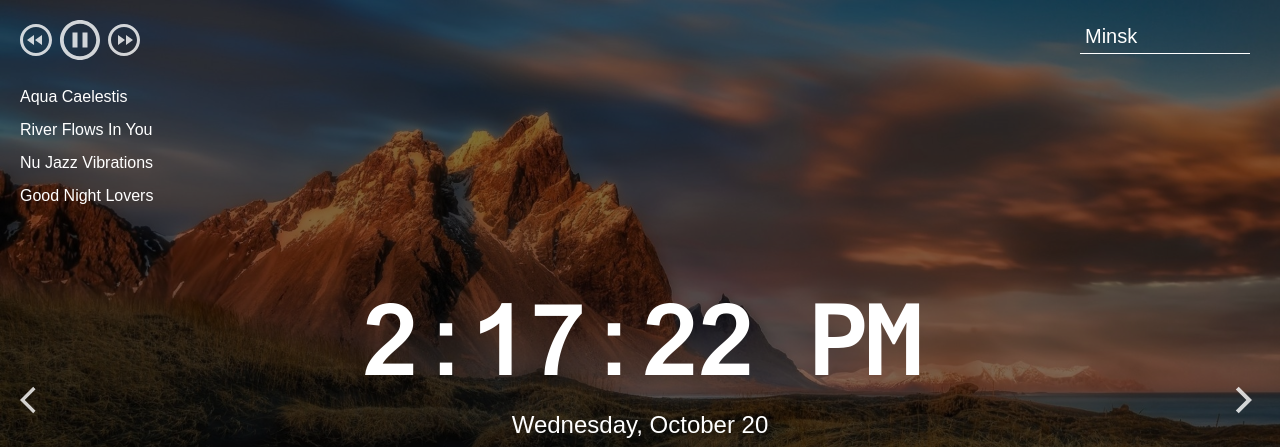
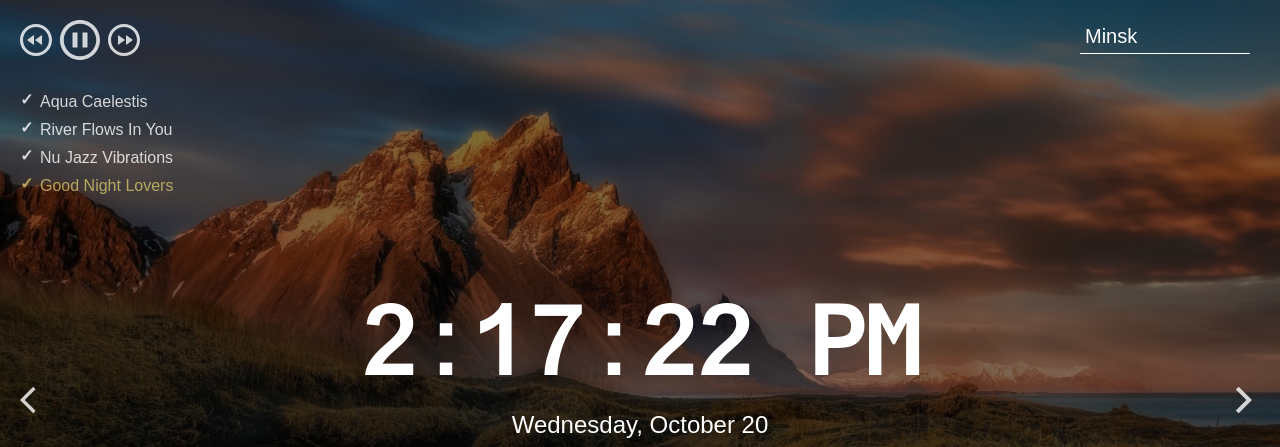
Before and after one commit to grinch-ira/grinch-ira-JSFE2021Q3, a plain HTML site: page momentum/index.html in a window 1280 px wide. Both pictures are taken after a click on the button 36 px from the left and 40 px from the top of the page. Shown: the top 447 px of the page. Drawn offline with Linux system fonts and the light colour scheme; no server answers.

Commit message:
feat: add color playing audio

```diff
--- a/momentum/css/style.css
+++ b/momentum/css/style.css
@@ -37,15 +37,14 @@ body {
   justify-content: space-between;
   width: 120px;
   margin-bottom: 28px;
+  color: #d4c36c;
 }
 
 .play-list {
   text-align: left;
 }
-.play-list li{
-  list-style: none;
-  padding-bottom: 15px;
-}
+
+
 .play-item {
   position: relative;
   padding: 5px;
--- a/momentum/index.html
+++ b/momentum/index.html
@@ -17,10 +17,13 @@
         <button class="play-next player-icon"></button>
       </div>
       <ul class="play-list">
-        <li><audio class="audio" src="../momentum/audio/1.mp3"></audio>Aqua Caelestis</li>
-        <li><audio src="../momentum/audio/2.mp3"></audio>River Flows In You</li>
-        <li><audio src="../momentum/audio/3.mp3"></audio> Nu Jazz Vibrations</li>
-        <li><audio src="../momentum/audio/4.mp3"></audio>Good Night Lovers</li>
+        <li class = 'audio-title play-item'><audio class="audio" src="../momentum/audio/Aqua Caelestis.mp3"></audio>Aqua Caelestis</li>
+        <!-- <li class = 'audio-title'><audio src="../momentum/audio/River Flows In You.mp3"></audio>River Flows In You</li>
+        <li class = 'audio-title'><audio src="../momentum/audio/Nu Jazz Vibrations.mp3"></audio> Nu Jazz Vibrations</li>
+        <li class = 'audio-title'><audio src="../momentum/audio/Good Night Lovers.mp3"></audio>Good Night Lovers</li> -->
+        <li class = 'audio-title1  play-item'>River Flows In You</li>
+        <li class = 'audio-title2  play-item'>Nu Jazz Vibrations</li>
+        <li class = 'audio-title3  play-item'>Good Night Lovers</li>
       </ul>
     </div>
     <div class="weather">
--- a/momentum/script.js
+++ b/momentum/script.js
@@ -162,19 +162,49 @@ const playBtn = document.querySelector('.play')
 const prevBtn = document.querySelector('.play-prev')
 const nextBtn = document.querySelector('.play-next')
 const audio = document.querySelector('.audio')
+const title = document.querySelector('.audio-title')
+const title1 = document.querySelector('.audio-title1')
+const title2 = document.querySelector('.audio-title2')
+const title3 = document.querySelector('.audio-title3')
 
-const songs = ['1', '2', '3','4'];
+const songs = ['Aqua Caelestis', 'River Flows In You', 'Nu Jazz Vibrations','Good Night Lovers'];
 let songIndex = 0;
 
+
 function loadSong(song){
-  audio.src = `../momentum/audio/${song}.mp3`
+  audio.src = `../momentum/audio/${song}.mp3`;
+  console.log(songIndex)
 }
 loadSong(songs[songIndex])
 
+
 function playSong(){
+  title.style.color = '#d4c36c'
   audio.currentTime = 0;
   playBtn.classList.add('pause')
   audio.play()
+  if(songIndex==1){
+    title.style.color = '#fff'
+    title1.style.color = "#d4c36c";
+  }
+  else if(songIndex==2){
+    title.style.color = '#fff'
+    title1.style.color = "#fff";
+    title2.style.color = '#d4c36c'
+  }
+  else if(songIndex==3){
+    title.style.color = '#fff'
+    title1.style.color = "#fff";
+    title2.style.color = '#fff'
+    title3.style.color = '#d4c36c'
+  }
+  else if(songIndex==0){
+    // title.style.color = '#fff'
+    title1.style.color = "#fff";
+    title2.style.color = '#fff'
+    title3.style.color = '#fff'
+  }
+
 }
 function pauseSong(){
   playBtn.classList.remove('pause')
@@ -187,6 +217,7 @@ playBtn.addEventListener('click',()=>{
   if(isPlay){
     pauseSong()
   }else{
+
     playSong()
   }
 })
@@ -217,4 +248,8 @@ function playPrev(){
 
 prevBtn.addEventListener('click', playPrev)
 
+
+
+
+
 /*=ПЕРЕВОД ПРИЛОЖЕНИЯ НА ДВА ЯЗЫКА=============================================================================================================== */
```
Also changed, not shown: 8 other files.
